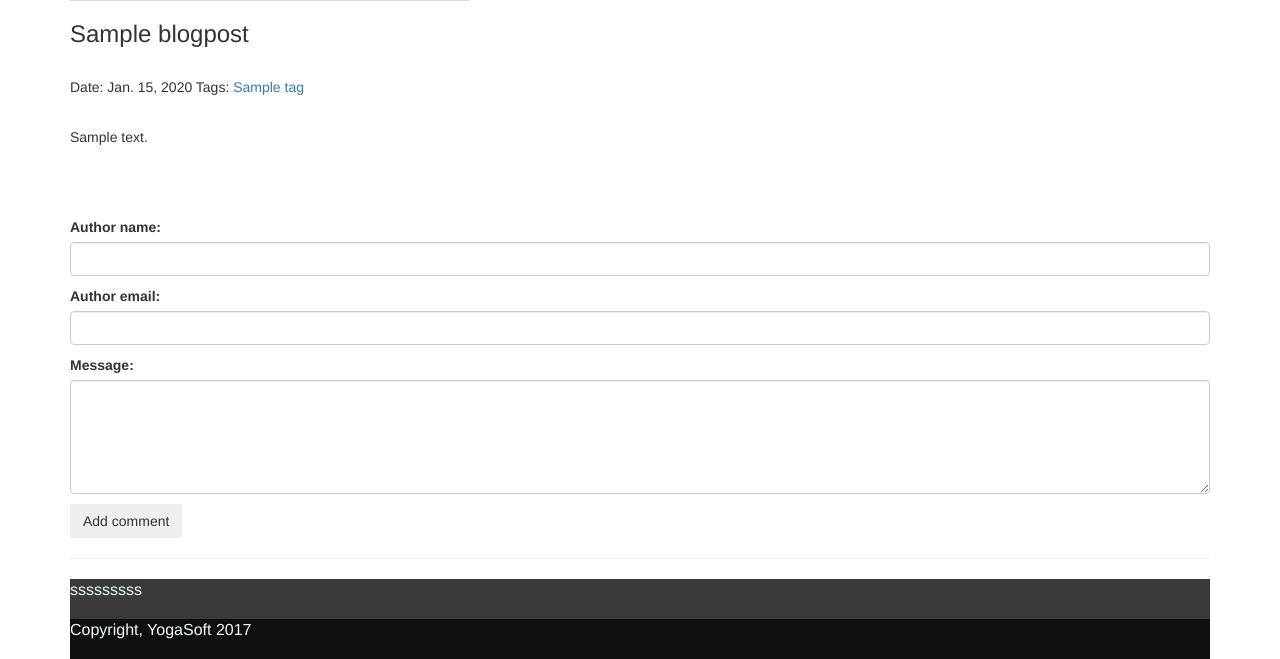
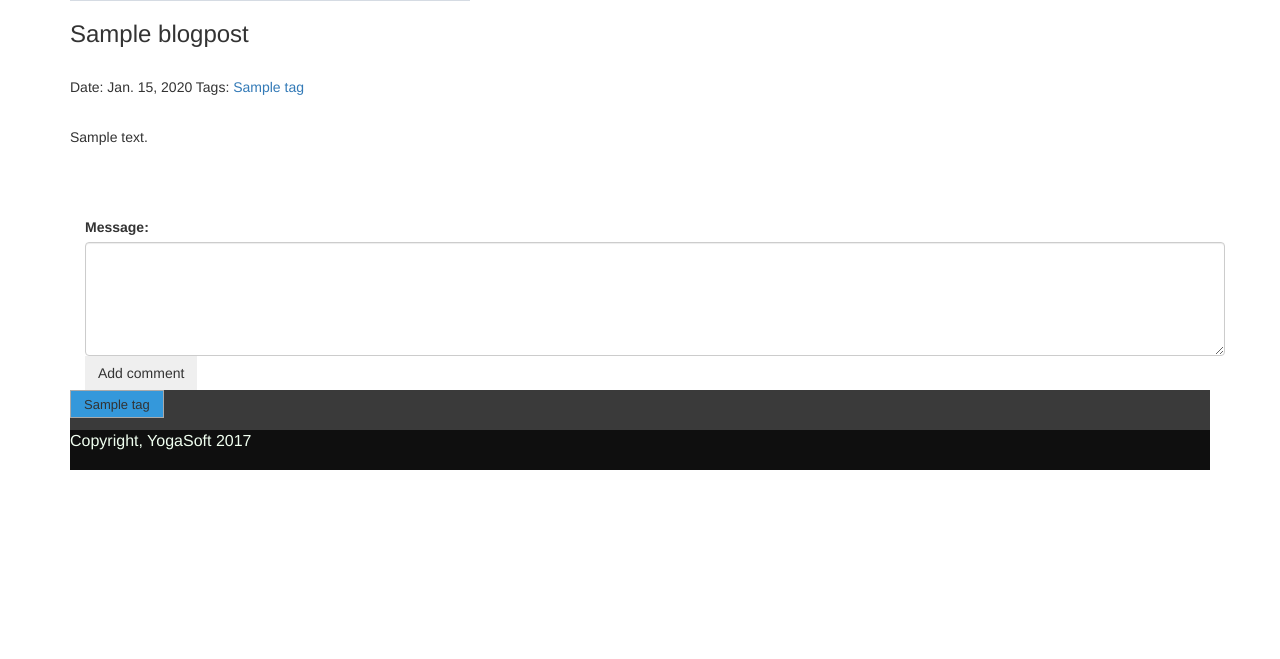
Before and after one commit to codertarasvaskiv/yogasoft, a Django app: page /blog/1/ in a window 1280 px wide. Shown: the part 490-1149 px from the top of the page. After the commit the page ends 960 px from the top, so only its background shows below. Run offline with Django 3.2, Linux system fonts and the light colour scheme; a user stored in the database is signed in; tables that the repository leaves empty hold one stand-in row (values such as "Sample post"); grey boxes marked "Sample" are stand-in pictures; some libraries are stand-ins or nearby versions.

Commit message:
reworked forms, now if you are logged in, you dont need to insert your name and email

```diff
--- a/app/static/css/styles.css
+++ b/app/static/css/styles.css
@@ -96,3 +96,36 @@
 .divparent2{
     display: flex;
 }
+
+.tagcloud ul {
+    margin: 0;
+    padding: 0;
+    list-style: none;
+}
+.tagcloud ul li {
+    display: inline-block;
+    margin: 0 .3em .3em 0;
+    padding: 0;
+}
+.tagcloud ul li a {
+    display: inline-block;
+    max-width: 100px;
+    height: 28px;
+    line-height: 28px;
+    padding: 0 1em;
+    background-color: #3498db;
+    border: 1px solid #aaa;
+    white-space: nowrap;
+    text-overflow: ellipsis;
+    overflow: hidden;
+    color: #333;
+    font-size: 13px;
+    text-decoration: none;
+    -webkit-transition: .2s;
+    transition: .2s;
+}
+.tagcloud ul li a:hover {
+    background-color: #fff;
+    border: 1px solid #fff;
+
+}
--- a/app/templates/app/blog.html
+++ b/app/templates/app/blog.html
@@ -13,30 +13,54 @@
     <br>
     <p>{{ object.text }}</p>
     <br><br><br>
+    <div class="container">
+    {% for i in comments.items %}
+    <div class="media">
 
-    {% for i in comments.items %}
-        <p>{{ i.0.author_name }} {{ i.0.time }}<button type="button" class="btn btn-info" data-toggle="collapse" data-target="#sec_com{{ i.0.pk }}">Reply</button>
-        <br><p>{{ i.0.message }}</p>
-        <hr>
+        <div class="media-left">
+            <img src="https://www.w3schools.com/bootstrap/img_avatar1.png" class="media-object" style="width:45px">
+        </div>
+        <div class="media-body">
+            <h4 class="media-heading">{{ i.0.author_name }} <small><i>Posted on {{ i.0.time }} </i></small><button type="button" class="btn btn-info btn-xs" data-toggle="collapse" data-target="#sec_com{{ i.0.pk }}">Reply</button></h4>
+            <p>{{ i.0.message }}</p>
             <div id="sec_com{{ i.0.pk }}" class="collapse">
                 <form id="sec_com{{ i.0.pk }}" method="post" action="{% url "app:add_second_level_comment" pk=object.pk comm_pk=i.0.pk %}">
                     {% csrf_token %}
+                    {% if not user.is_authenticated %}
                         {{ form.as_p }}
+                    {% else %}
+                        <label>Message: </label>{{ form.message }}
+                    {% endif %}
                     <input  class="btn waves-effect waves-light" type="submit" value="Add comment">
                 </form>
                 <hr>
             </div>
+            <!-- Nested media object -->
             {% for q in i.1 %}
-        <p>&emsp;&emsp;{{ q.author_name }} {{ q.time }}</p>
-            <br><p>&emsp;&emsp;{{ q.message }}</p>
+                <div class="media">
+                    <div class="media-left">
+                        <img src="https://www.w3schools.com/bootstrap/img_avatar2.png" class="media-object" style="width:45px">
+                    </div>
+                    <div class="media-body">
+                        <h4 class="media-heading">{{ q.author_name }} <small><i>Posted on {{ q.time }}</i></small></h4>
+                        <p>{{ q.message }}</p>
+
+                    </div>
+                </div>
+            {% endfor %}
+        </div>
+    </div>
         <hr>
     {% endfor %}
-    {% endfor %}
-
     <form method="post" action="{% url "app:add_comment" pk=object.pk %}">
         {% csrf_token %}
+        {% if not user.is_authenticated %}
             {{ form.as_p }}
+        {% else %}
+            <label>Message: </label>{{ form.message }}
+        {% endif %}
         <input  class="btn waves-effect waves-light" type="submit" value="Add comment">
     </form>
-    <hr>
+    </div>
+
 {% endblock %}
--- a/app/templates/app/tagcloud.html
+++ b/app/templates/app/tagcloud.html
@@ -1,10 +1,5 @@
-<!DOCTYPE html>
-<html lang="en">
-<head>
-    <meta charset="UTF-8">
-    <title>$Title$</title>
-</head>
-<body>
-$END$
-</body>
-</html>
+<ul>
+    {% for i in tags %}
+        <li><a href="{% url 'app:blog_list_view_tag' tag=i %}">{{ i }}</a></li>
+    {% endfor %}
+</ul>
--- a/app/templatetags/popular_tags.py
+++ b/app/templatetags/popular_tags.py
@@ -1,9 +1,12 @@
 from django.template import Library
+from app.models import Tag
 
 register = Library()
 
 
-@register.inclusion_tag('base.html')
+@register.inclusion_tag('app/tagcloud.html')
 def popular_tags():
-    tags = Tag.objects.all()[10]
-    return {'tags': tags}
+
+    context = list(Tag.objects.all())
+
+    return {'tags': context}
--- a/app/views.py
+++ b/app/views.py
@@ -1,4 +1,4 @@
-
+from django.contrib.auth.models import User
 from django.views.generic import TemplateView, ListView, DetailView, FormView, View
 from .custom import user_in_group, user_can, in_group_decorator, user_can_decorator
 from django.contrib.auth.decorators import login_required
@@ -15,6 +15,7 @@ from datetime import date
 from os import mkdir
 from .forms import *
 from .models import *
+
 
 TESTIMONIALS_ON_PAGE = 8
 TESTIMONIALS_ON_ADMIN_PAGE = 8
@@ -159,6 +160,9 @@ class BlogDetailView(DetailView):
         for i in comments:
             if i.is_moderated:
                 context['comments'][i] = list(CommentSecondLevel.objects.filter(father_comment=i))
+                for j in context['comments'][i]:
+                    if not j.is_moderated:
+                        context['comments'][i].pop(context['comments'][i].index(j))
         context['form'] = CommentForm()
         context.pop('blogpost')
 
@@ -167,9 +171,10 @@ class BlogDetailView(DetailView):
 
 def AddComment(request, pk):
     data = request.POST
-    q = Comment()
-    q.author_email = data['author_email']
-    q.author_name = data['author_name']
+    if request.user.is_authenticated():
+        q = Comment(author_email=request.user.email, author_name=request.user)
+    else:
+        q = Comment(author_email=data['author_email'], author_name=data['author_name'])
     q.message = data['message']
     q.blog = BlogPost.objects.get(pk=pk)
     q.save(q)
@@ -178,9 +183,11 @@ def AddComment(request, pk):
 
 def add_second_comment(request, pk, comm_pk):
     data = request.POST
-    q = CommentSecondLevel()
-    q.author_email = data['author_email']
-    q.author_name = data['author_name']
+    print(request.user)
+    if request.user.is_authenticated():
+        q = CommentSecondLevel(author_email=request.user.email, author_name=request.user)
+    else:
+        q = CommentSecondLevel(author_email=data['author_email'], author_name=data['author_name'])
     q.message = data['message']
     q.father_comment = Comment.objects.get(pk=comm_pk)
     q.save(q)
--- a/templates/base.html
+++ b/templates/base.html
@@ -1,6 +1,7 @@
 <!DOCTYPE html>
 <html lang="en">
 {% load static %}
+{% load popular_tags %}
 
   <head>
     <meta charset="utf-8">
@@ -34,8 +35,7 @@
 
   <body>
 
-
-  <div class="container theme-showcase" role="main">
+   <div class="container theme-showcase" role="main">
 
         <div class="container-fluid">
              <address class="pull-right">
@@ -51,7 +51,6 @@
               </form>
         </address>
         </div>
-
 
      <nav class="navbar navbar-inverse ">
       <div class="container-fluid">
@@ -76,7 +75,7 @@
                     <a href="#" class="dropdown-toggle" data-toggle=""></a>
                   </li>
               </ul>
-           {% if user.is_authenticated %}
+           {% if request.user.is_authenticated %}
               <ul class="nav navbar-nav pull-right">
                   <li> <li><a href="/logout">Logout {{ user.username }}</a></li></li>
 
@@ -145,7 +144,9 @@
 
 {#  here starts first footer#}
         <div id="first_footer" class="row-fluid">
-           <div class="myclas">  sssssssss </div>
+           <div class="myclas">  <div class="tagcloud">
+               {% popular_tags %}
+           </div></div>
         </div>
 
 
@@ -153,15 +154,15 @@
        <div id="second_footer" class="row-fluid">
            <div class="myclas">  Copyright, YogaSoft 2017 </div>
        </div>
+   </div>
 
-
-
-   </div>
 
   <script src="https://ajax.googleapis.com/ajax/libs/jquery/1.11.0/jquery.min.js"></script>
   <script src="https://ajax.googleapis.com/ajax/libs/jquery/3.1.1/jquery.min.js"></script>
   <script src="//netdna.bootstrapcdn.com/bootstrap/3.1.1/js/bootstrap.min.js"></script>
   <script type="text/javascript" src="{% static "js/scripts.js" %}"></script>
 
+
+
 </body>
 </html>
--- a/yogasoft/settings.py
+++ b/yogasoft/settings.py
@@ -41,6 +41,7 @@ INSTALLED_APPS = [
     'app',
     'bootstrap3',
     'social_django',  # Lib for social networks auth
+    'app.templatetags',
 ]
 
 MIDDLEWARE = [
```
Also changed, not shown: app/migrations/0002_auto_20170302_1127.py (added). Lines whose indentation alone changed are shown as unchanged.
